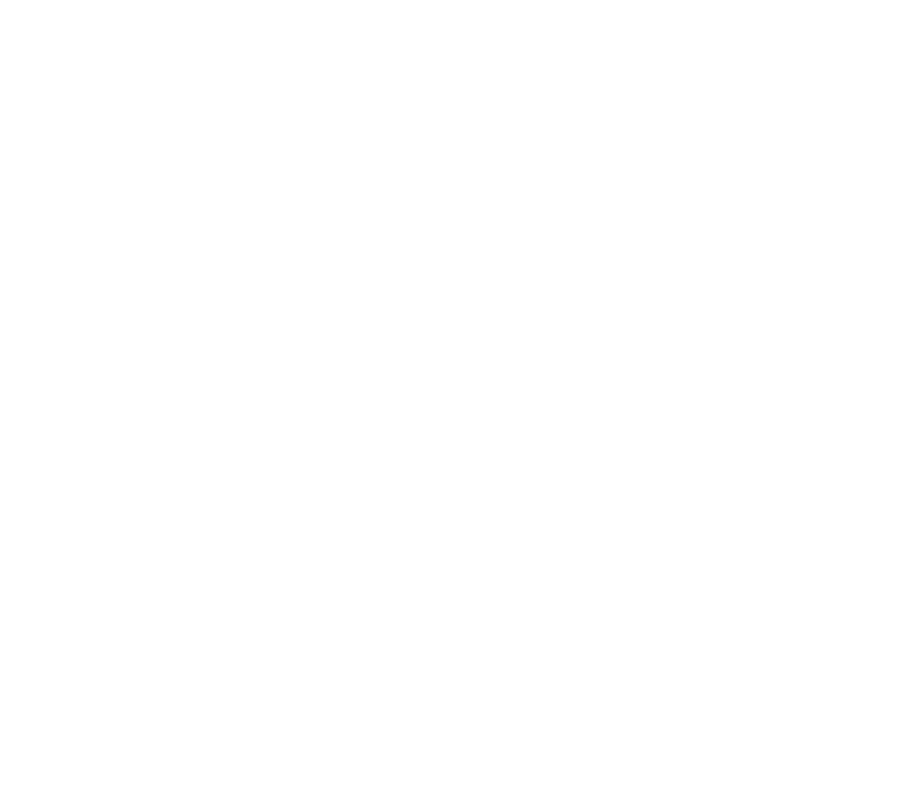
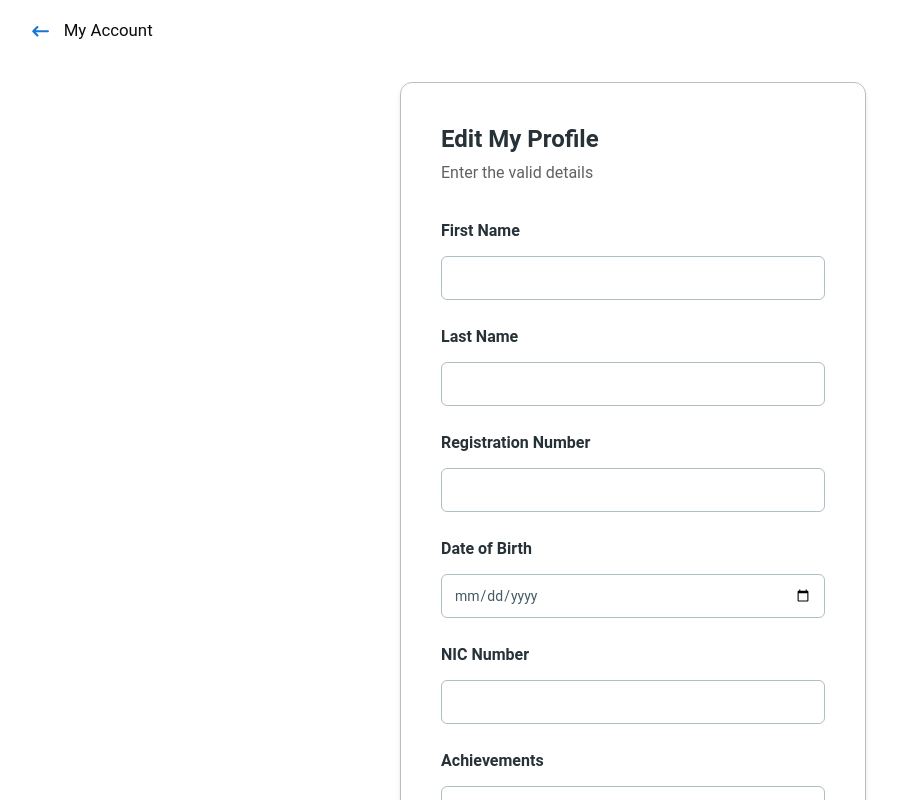
Before and after one commit to Arshad-Codes/Sports-Project, a React (Vite) app in the folder frontend/: page /myprofile/edit in a window 1280 px wide. Before the commit this address had no page. Shown: the top 800 px of the page, without its empty margins (7-904 px from the left). Built offline with nearby package versions, Linux system fonts and the light colour scheme; no server answers; sample sign-in values are in the browser's storage.

Commit message:
Updated Student Profile

```diff
--- a/frontend/src/Admin/Tables/StudentsTable.jsx
+++ b/frontend/src/Admin/Tables/StudentsTable.jsx
@@ -16,7 +16,7 @@
 import axios from 'axios';
 import { useEffect, useState } from 'react';
 
-const TABLE_HEAD = ['First Name', 'Registration No', 'NIC', 'Delete'];
+const TABLE_HEAD = ['First Name', 'Registration No', 'NIC', 'Email'];
 
 function StudentsTable() {
   const [studentList, setStudentList] = useState([]);
@@ -78,7 +78,7 @@
             </tr>
           </thead>
           <tbody>
-            {studentList.map(({ firstName, regNo, nicNo }, index) => {
+            {studentList.map(({ firstName, regNo, nicNo, email }, index) => {
               const isLast = index === studentList.length - 1;
               const classes = isLast
                 ? 'p-4'
@@ -122,10 +122,19 @@
                     </Typography>
                   </td>
                   <td className={classes}>
+                    <Typography
+                      variant="small"
+                      color="blue-gray"
+                      className="font-normal"
+                    >
+                      {email}
+                    </Typography>
+                  </td>
+                  {/* <td className={classes}>
                     <Button className="bg-customRed2 border-customRed border-2">
                       <DeleteForever className="h-4 w-4 text-black" />
                     </Button>
-                  </td>
+                  </td> */}
                   {/* <td className={classes}>
                     <Button className="text-customGreen1 font-bold bg-customGreen3 border-customGreen2 border-2">
                       See More..
--- a/frontend/src/App.jsx
+++ b/frontend/src/App.jsx
@@ -16,6 +16,7 @@
 import LiveMainPage from './Live/LiveMainPage';
 import Live from './Live/Live';
 import LiveCopy from './Live/LiveCopy';
+import EditProfile from './Student/EditProfile';
 
 function App() {
   return (
@@ -42,6 +43,8 @@
         <Route path="/liveMain" element={<LiveMainPage />} />
         <Route path="/live" element={<Live />} />
         <Route path="/liveNew" element={<LiveCopy />} />
+        <Route path="/myprofile" element={<ProfilePage />} />
+        <Route path="/myprofile/edit" element={<EditProfile />} />
       </Routes>
     </BrowserRouter>
   );
--- a/frontend/src/SportsCoordinator/EnrolledStudents.jsx
+++ b/frontend/src/SportsCoordinator/EnrolledStudents.jsx
@@ -16,7 +16,7 @@
 import axios from 'axios';
 import { useEffect, useState } from 'react';
 
-const TABLE_HEAD = ['First Name', 'Registration No', 'NIC', 'Delete'];
+const TABLE_HEAD = ['First Name', 'Registration No', 'NIC', 'Email'];
 
 function EnrolledStudent() {
   const [studentList, setStudentList] = useState([]);
@@ -78,7 +78,7 @@
             </tr>
           </thead>
           <tbody>
-            {studentList.map(({ firstName, regNo, nicNo }, index) => {
+            {studentList.map(({ firstName, regNo, nicNo, email }, index) => {
               const isLast = index === studentList.length - 1;
               const classes = isLast
                 ? 'p-4'
@@ -122,10 +122,19 @@
                     </Typography>
                   </td>
                   <td className={classes}>
+                    <Typography
+                      variant="small"
+                      color="blue-gray"
+                      className="font-normal"
+                    >
+                      {email}
+                    </Typography>
+                  </td>
+                  {/* <td className={classes}>
                     <Button className="bg-customRed2 border-customRed border-2">
                       <DeleteForever className="h-4 w-4 text-black" />
                     </Button>
-                  </td>
+                  </td> */}
                   {/* <td className={classes}>
                     <Button className="text-customGreen1 font-bold bg-customGreen3 border-customGreen2 border-2">
                       See More..
--- /dev/null
+++ b/frontend/src/Student/EditProfile.jsx
@@ -0,0 +1,201 @@
+import React from 'react';
+import { Card, Input, Checkbox, Typography } from '@material-tailwind/react';
+import { CustomButton } from '../TailwindCustomComponents/CustomComponents';
+import { useState, useEffect } from 'react';
+import { useParams } from 'react-router-dom';
+import axios from 'axios';
+
+const EditProfile = () => {
+  const currentUser = JSON.parse(localStorage.getItem('currentUser'));
+
+  //const {id} = useParams();
+  const userID = currentUser._id;
+
+  const [userData, setUserData] = useState({
+    firstName: '',
+    lastName: '',
+    dateOfBirth: '',
+    regNo: '',
+    nicNo: '',
+    achievements: '',
+  });
+
+  //   useEffect(() => {
+  //     if (currentUser) {
+  //       setUserData(currentUser);
+  //     }
+  //   }, []);
+
+  useEffect(() => {
+    axios
+      .get(`http://localhost:8800/api/student/${userID}`)
+      .then((response) => {
+        setUserData({
+          ...response.data,
+        });
+        console.log(userID);
+      })
+      .catch((error) => console.log(error));
+  }, [userID]);
+
+  const handleChange = (event) => {
+    const { name, value } = event.target;
+    setUserData({
+      ...userData,
+      [name]: value,
+    });
+  };
+
+  const HandleClick = (event) => {
+    event.preventDefault();
+    axios
+      .put(`http://localhost:8800/api/student/${userID}`, userData)
+      .then((response) => {
+        console.log(response.data);
+        localStorage.setItem('currentUser', JSON.stringify(response.data));
+        alert('Profile Updated');
+      })
+      .catch((error) => console.log(error));
+  };
+
+  return (
+    <div>
+      <div>
+        <button
+          type="button"
+          className=" text-black px-10 py-5 hover:text-blue-700 hover:scale-105 transition-transform"
+          onClick={() => (window.location.href = '/myprofile')}
+        >
+          <div className="flex flex-row align-middle">
+            <svg
+              className="w-5 mr-2"
+              fill="currentColor"
+              viewBox="0 0 20 20"
+              xmlns="http://www.w3.org/2000/svg"
+            >
+              <path
+                fillRule="evenodd"
+                d="M7.707 14.707a1 1 0 01-1.414 0l-4-4a1 1 0 010-1.414l4-4a1 1 0 011.414 1.414L5.414 9H17a1 1 0 110 2H5.414l2.293 2.293a1 1 0 010 1.414z"
+                clipRule="evenodd"
+              ></path>
+            </svg>
+            <p className="ml-1">My Account</p>
+          </div>
+        </button>
+      </div>
+      <div className="flex items-center justify-center  h-3/4 mt-5 mr-5 ml-5 mb-5">
+        <Card
+          className="flex border border-gray-400 p-10 mx-auto"
+          color="transparent"
+          shadow={true}
+        >
+          <Typography variant="h4" color="blue-gray">
+            Edit My Profile
+          </Typography>
+          <Typography color="gray" className="mt-1 font-normal">
+            Enter the valid details
+          </Typography>
+          <form
+            className="mt-8 mb-2 w-100 max-w-screen-lg sm:w-96"
+            onSubmit={HandleClick}
+          >
+            <div className="mb-1 flex flex-col gap-6">
+              <Typography variant="h6" color="blue-gray" className="-mb-3">
+                First Name
+              </Typography>
+              <Input
+                size="lg"
+                onChange={handleChange}
+                name="firstName"
+                value={userData.firstName}
+                placeholder="First Name"
+                className=" !border-t-blue-gray-200 focus:!border-t-gray-900"
+                labelProps={{
+                  className: 'before:content-none after:content-none',
+                }}
+              />
+              <Typography variant="h6" color="blue-gray" className="-mb-3">
+                Last Name
+              </Typography>
+              <Input
+                size="lg"
+                placeholder="Last Name"
+                onChange={handleChange}
+                name="lastName"
+                value={userData.lastName}
+                className=" !border-t-blue-gray-200 focus:!border-t-gray-900"
+                labelProps={{
+                  className: 'before:content-none after:content-none',
+                }}
+              />
+              <Typography variant="h6" color="blue-gray" className="-mb-3">
+                Registration Number
+              </Typography>
+              <Input
+                size="lg"
+                onChange={handleChange}
+                name="regNo"
+                value={userData.regNo}
+                placeholder="EG/YYYY/XXXX"
+                className=" !border-t-blue-gray-200 focus:!border-t-gray-900"
+                labelProps={{
+                  className: 'before:content-none after:content-none',
+                }}
+              />
+              <Typography variant="h6" color="blue-gray" className="-mb-3">
+                Date of Birth
+              </Typography>
+              <Input
+                size="lg"
+                placeholder="MM/DD/YYYY"
+                type="date"
+                onChange={handleChange}
+                name="dateofBirth"
+                value={userData.dateOfBirth}
+                className=" !border-t-blue-gray-200 focus:!border-t-gray-900"
+                labelProps={{
+                  className: 'before:content-none after:content-none',
+                }}
+              />
+              <Typography variant="h6" color="blue-gray" className="-mb-3">
+                NIC Number
+              </Typography>
+              <Input
+                size="lg"
+                onChange={handleChange}
+                name="nicNo"
+                value={userData.nicNo}
+                placeholder="XXXXXXXXXX or XXXXXXXXXV"
+                type="text"
+                className=" !border-t-blue-gray-200 focus:!border-t-gray-900"
+                labelProps={{
+                  className: 'before:content-none after:content-none',
+                }}
+              />
+              <Typography variant="h6" color="blue-gray" className="-mb-3">
+                Achievements
+              </Typography>
+              <Input
+                size="lg"
+                onChange={handleChange}
+                name="achievements"
+                value={userData.achievements}
+                placeholder="You can mention your sports achievements here."
+                type="text"
+                className=" !border-t-blue-gray-200 focus:!border-t-gray-900"
+                labelProps={{
+                  className: 'before:content-none after:content-none',
+                }}
+              />
+            </div>
+            <CustomButton className="mt-6" fullWidth type="submit">
+              Save Changes
+            </CustomButton>
+          </form>
+        </Card>
+      </div>
+    </div>
+  );
+};
+
+export default EditProfile;
--- a/frontend/src/pages/Home.jsx
+++ b/frontend/src/pages/Home.jsx
@@ -77,6 +77,7 @@
           </div>
         </div>
       </div>
+      <WhyRuhunaSport />
       <SportsSlider />
 
       {/* <div className="bg-green-300 mt-5">
@@ -91,9 +92,8 @@
       </div> */}
 
       {/* <AnnouncementsCom /> */}
-      <WhyRuhunaSport />
 
-      <UpcomingEvent />
+      {/* <UpcomingEvent /> */}
       <AboutUs />
       <Footer />
     </>
```
Also changed, not shown: frontend/src/Student/EmailPage.jsx (+3 -11 lines), frontend/src/Student/StudentProfile.jsx (+97 -23 lines).
